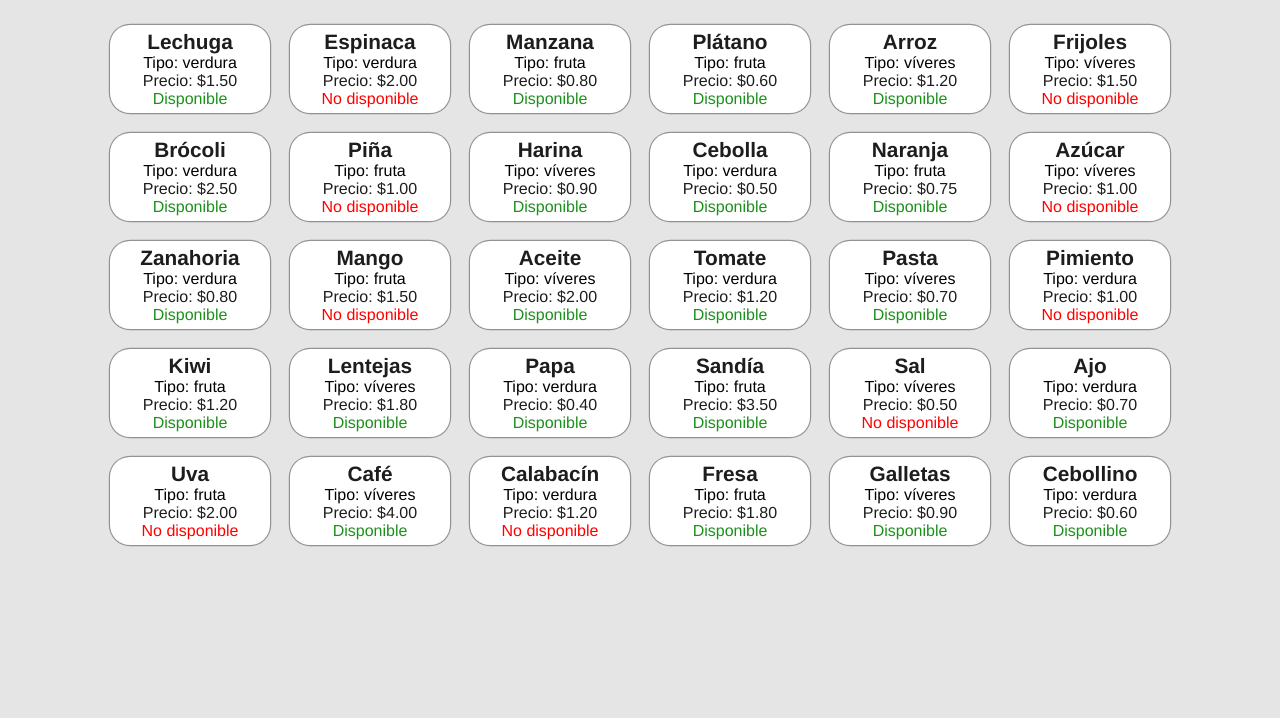
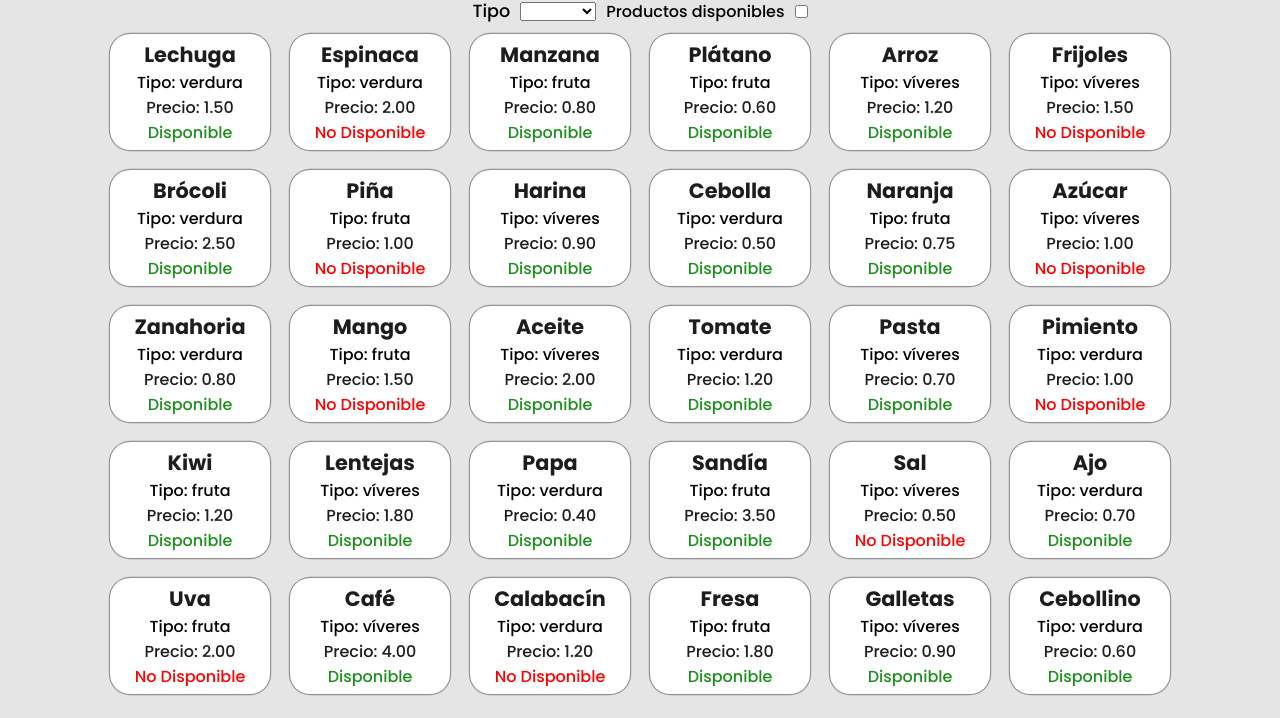
Before and after one commit to andybaronp/pdroduct-filter-community, a plain HTML site: page index.html in a window 1280 px wide. Shown: the part 82-800 px from the top of the page. Drawn offline with Linux system fonts and the light colour scheme.

Commit message:
cambios de local

```diff
--- a/index.html
+++ b/index.html
@@ -6,6 +6,9 @@
     <meta name="viewport" content="width=device-width, initial-scale=1.0">
     <title>Supermercado</title>
     <link rel="stylesheet" href="style.css">
+    <link rel="preconnect" href="https://fonts.googleapis.com">
+    <link rel="preconnect" href="https://fonts.gstatic.com" crossorigin>
+    <link href="https://fonts.googleapis.com/css2?family=Poppins:wght@300;500;700&display=swap" rel="stylesheet">
 </head>
 <body>
     <div class="container">
@@ -13,13 +16,21 @@
 
             <h1 class="cover__title">Supermercado <span>El Trigal</span></h1>
 
+            <div class="cover__seleccion">
+                <label class="select__title" for="">Tipo</label>
+                <select name="select__contain" id="">
+                    <option value=""></option>
+                    <option value="Verduras">Verduras</option>
+                    <option value="Frutas">Frutas</option>
+                    <option value="Viveres">Viveres</option>
+                </select>
+                <div class="cover__check">
+                    <label for="">Productos disponibles</label>
+                    <input type="checkbox" id="check">
+                </div>
+            </div>
             <div class="cover__container-cards">
-                <!-- <article class="card">
-                    <h2 class="card__title">Manzanas</h2>
-                    <p class="card__tipo">Fruta</p>
-                    <p class="card__price">Precio</p>
-                    <span class="card__stock">Disponible</span>
-                </article> -->
+
             </div>
         </section>
     </div>
--- a/main.js
+++ b/main.js
@@ -211,8 +211,6 @@ const jsonData = `
 ]
 `;
 
-// console.log(typeof jsonData);
-
 // convertir cadena a Obj
 
 const productos = JSON.parse(jsonData);
@@ -222,49 +220,30 @@ const productos = JSON.parse(jsonData);
 // contenedor de las cards
 const containerCards = document.querySelector('.cover__container-cards');
 
-// loop para iterar los productos
-for (let i = 0; i < productos.length; i++) {
+// Generar el Html de cada producto
+
+const htmlProductos = productos.map( producto => `
+      <article class="card">
+        <h2 class="card__title"> ${producto.nombre}</h2>
+        <p class="card__tipo"> Tipo: ${producto.tipo}</p>
+        <p class="card__price"> Precio: ${producto.precio.toFixed(2)}</p>
+        <span class="${producto.disponible ? `card__stock` : `card__stock-red`}">${producto.disponible ? `Disponible` :` No Disponible`}</span>
 
 
+      </article>
+  `
+).join("");
 
-// crear una una Card
+// Insertar el HTML generado en el contenedor
+containerCards.innerHTML = htmlProductos;
 
-const card = document.createElement('article');
-card.classList.add('card');
 
-// agregar el titulo de la card
+const opciones = document.querySelectorAll("option");
 
-const titulo = document.createElement('h2');
-titulo.classList.add('card__title');
-titulo.textContent = productos[i].nombre;
-card.appendChild(titulo);
-
-const tipo = document.createElement('p');
-tipo.classList.add('card__tipo');
-tipo.textContent = `Tipo: ${productos[i].tipo}`;
-card.appendChild(tipo);
-
-const precio = document.createElement('p');
-precio.classList.add('card__price');
-precio.textContent = `Precio: $${productos[i].precio.toFixed(2)}`;
-card.appendChild(precio);
-
-const stock = document.createElement('span');
-stock.classList.add('card__stock');
-if (productos[i].disponible) {
-  stock.textContent = 'Disponible';
-} else {
-  stock.textContent = 'No disponible';
-  stock.classList.add('card__stock-red');
-}
-// operador ternario
-// const stock = document.createElement('span');
-// stock.classList.add('card__stock');
-// stock.textContent = productos[i].disponible ? 'Disponible' : 'No disponible';
-// stock.classList.add(productos[i].disponible ? 'card__stock' : 'card__stock-red');
-// cuerpo.appendChild(stock);
-
-card.appendChild(stock);
-
-containerCards.appendChild(card);
-}
+opciones.forEach( opcion => {
+  opcion.addEventListener('click', ()=>{
+    if(opcion === opcion.value("Verduras")){
+      opcion.classList.add('tipo');
+    }
+  })
+})
--- a/style.css
+++ b/style.css
@@ -2,20 +2,47 @@
     margin: 0;
     padding: 0;
     box-sizing: border-box;
+
 }
 body{
     background: #e5e5e5;
-    font-family: 'Franklin Gothic Medium', 'Arial Narrow', Arial, sans-serif;
+    font-family: 'Poppins', sans-serif;
 
 }
 .container{
     max-width: 1440px;
     margin: auto;
+    text-align: center;
 }
 .cover__title{
     font-size: 2rem;
     text-align: center;
-    margin: 30px 0;
+    margin: 16px 0;
+}
+.cover__seleccion{
+    display: flex;
+    justify-content: center;
+    align-items: center;
+    gap: 10px;
+}
+.select__title{
+    font-size: 1.1rem;
+    font-weight: 500;
+}
+.select__contain{
+    outline: none;
+    background: red;
+    padding: 4px;
+    border-radius: 8px;
+}
+.tipo{
+    display: none;
+}
+.cover__check{
+    display: flex;
+    justify-content: center;
+    align-items: center;
+    gap: 10px;
 }
 .cover__container-cards{
     padding: 10px 40px;
```
